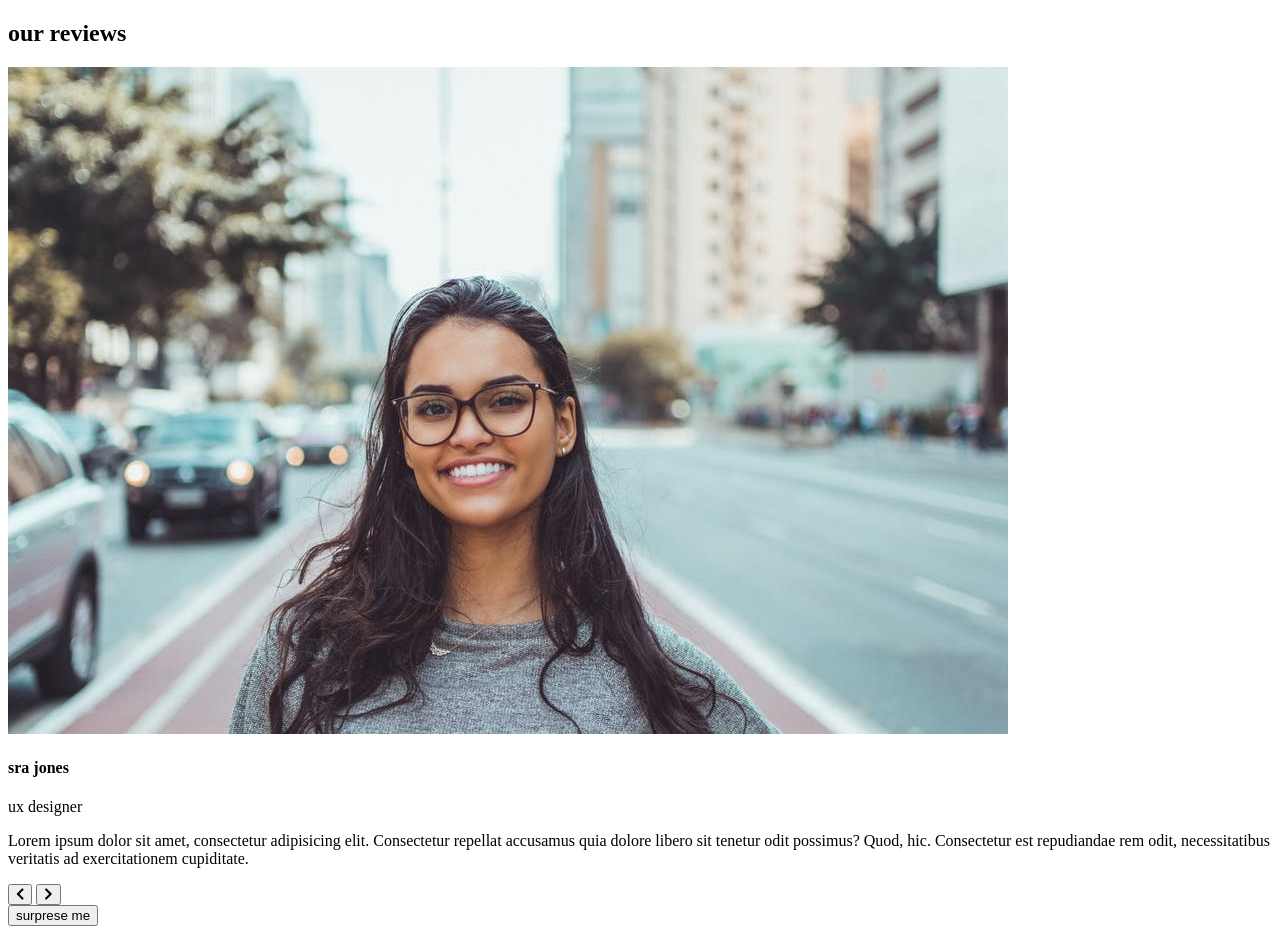
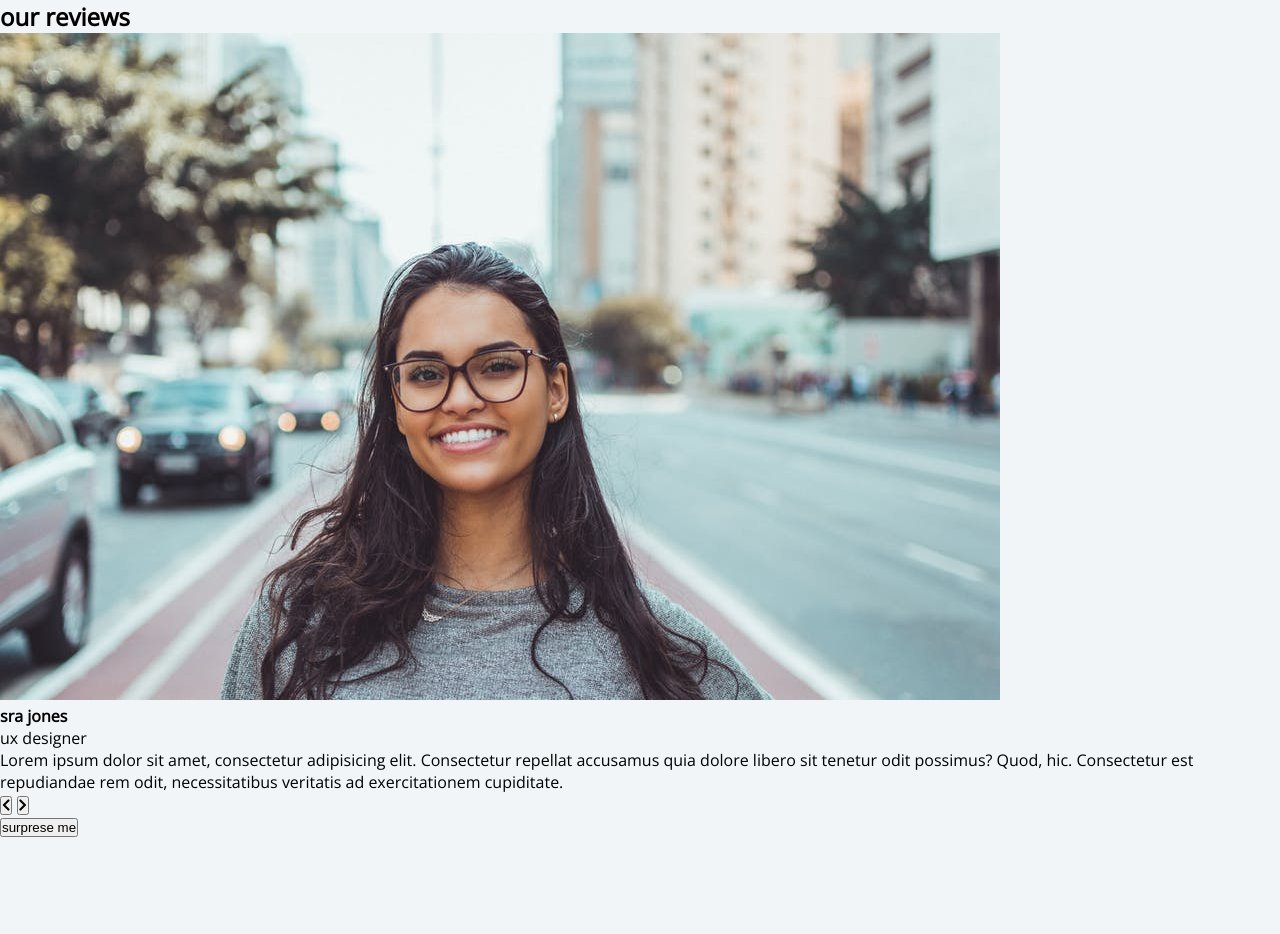
Before and after one commit to Viniciusdeab/javascript-project, a plain HTML site: page reviews/index.html in a window 1280 px wide. After the commit the page ends 837 px from the top, so only its background shows below. Drawn offline with nearby package versions, Linux system fonts and the light colour scheme.

```diff
--- a/reviews/style.css
+++ b/reviews/style.css
@@ -42,3 +42,16 @@
     --max-width: 1170px;
     --fixed-width: 620px;
   }
+
+*,
+::after,
+::before{
+    margin: 0;
+    padding: 0;
+    box-sizing: border-box;
+}
+
+body{
+    font-family: var(--ff-secondary);
+    background: var(--clr-grey-10);
+}
```
Also changed, not shown: index.html (+1 -1 lines), favicon.ico (deleted).
